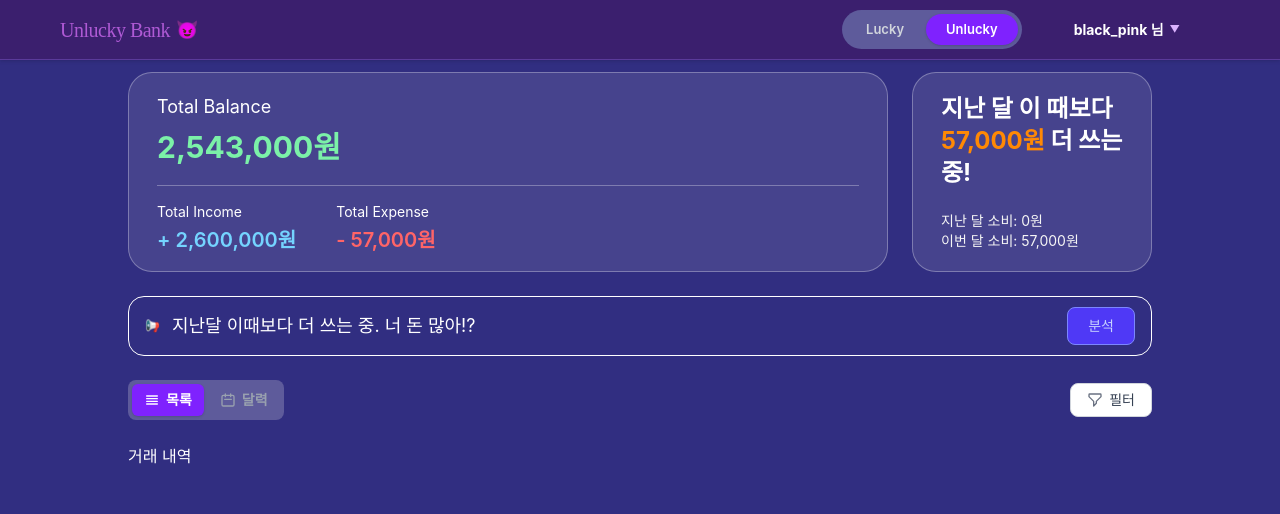
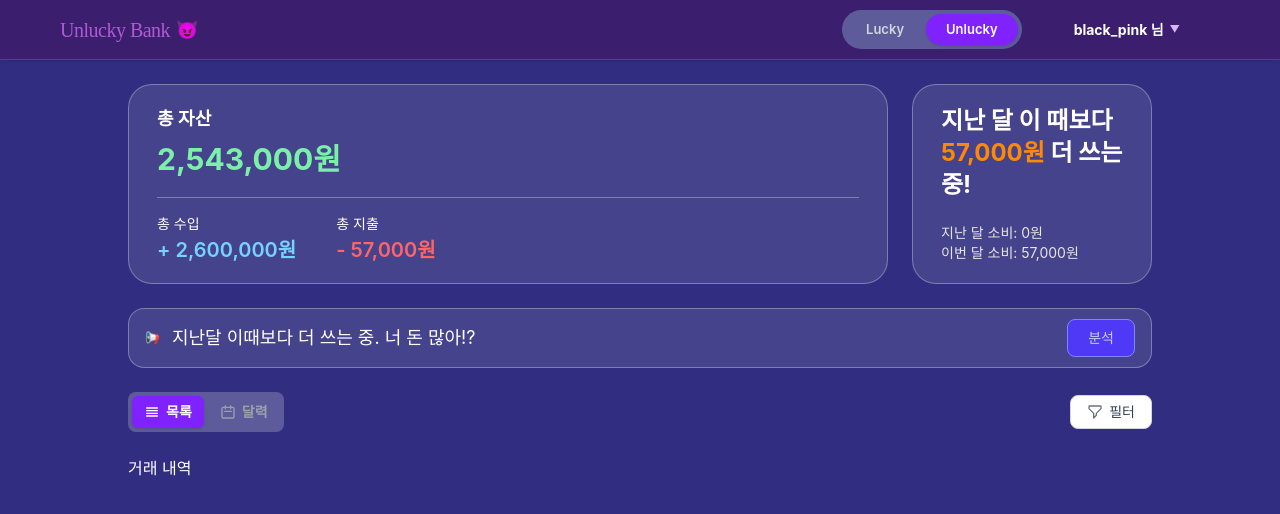
Before and after one commit to kb7-blackpink/Blackpink_AccountBook, a Vue app: page /home in a window 1280 px wide. Shown: the top 514 px of the page. Built offline with nearby package versions, Linux system fonts and the light colour scheme; data requests are answered from the project's data file; a web font is replaced by a local one.

Commit message:
fix: 상단 카드 디자인 레이아웃 수정

```diff
--- a/src/App.vue
+++ b/src/App.vue
@@ -30,7 +30,7 @@ const isAuthPage = computed(() => {
   >
     <AppHeader />
     <div
-      class="lg:w-5xl sm:w-lg mx-auto py-3 lg:py-3 transition-colors duration-500"
+      class="lg:w-5xl sm:w-lg mx-auto p-3 lg:py-6 lg:px-0 transition-colors duration-500"
       :class="[
         !isAuthPage && 'min-h-dvh',
         userStore.mode === 'lucky' ? 'bg-white' : 'bg-[#312E81] text-white',
--- a/src/components/MonthDiff.vue
+++ b/src/components/MonthDiff.vue
@@ -1,6 +1,6 @@
 <template>
   <div
-    class="w-40 h-30 lg:w-60 lg:h-50 border rounded-3xl px-4 py-3 lg:px-7 lg:py-5 flex flex-col justify-between"
+    class="h-23 lg:w-60 lg:h-50 border rounded-3xl px-4 py-3 lg:px-7 lg:py-5 flex flex-col justify-between"
     :class="[
       userStore.mode === 'lucky'
         ? 'border-neutral-400'
@@ -9,11 +9,11 @@
   >
     <div
       :class="[
-        userStore.mode === 'lucky' ? 'text-neutral-800' : 'text-white', // ✅ 수정
+        userStore.mode === 'lucky' ? 'text-neutral-700' : 'text-white', // ✅ 수정
       ]"
     >
       <p class="font-bold lg:text-2xl text-sm">
-        지난 달 이 때보다 <br />
+        지난 달 이 때보다 <br class="hidden lg:block" />
         <span
           :class="[
             userStore.mode === 'lucky'
@@ -32,18 +32,18 @@
     </div>
     <div>
       <p
-        class="text-xs lg:text-sm"
+        class="text-[10px] lg:text-sm"
         :class="[
-          userStore.mode === 'lucky' ? 'text-neutral-500' : 'text-neutral-100', // ✅ 수정
+          userStore.mode === 'lucky' ? 'text-neutral-500' : 'text-neutral-200',
         ]"
       >
         지난 달 소비:
         {{ budgetStore.summary.lastMonthExpense.toLocaleString() }}원
       </p>
       <p
-        class="text-xs lg:text-sm"
+        class="text-[10px] lg:text-sm"
         :class="[
-          userStore.mode === 'lucky' ? 'text-neutral-500' : 'text-neutral-100', // ✅ 수정
+          userStore.mode === 'lucky' ? 'text-neutral-500' : 'text-neutral-200',
         ]"
       >
         이번 달 소비:
--- a/src/components/TextBar.vue
+++ b/src/components/TextBar.vue
@@ -1,26 +1,27 @@
 <template>
   <div
-    class="h-13 lg:h-15 border rounded-2xl px-4 py-3 lg:px-4 lg:py-5 flex items-center justify-between gap-3 transition-colors duration-500"
+    class="h-10 lg:h-15 border rounded-2xl px-2.5 py-3 lg:px-4 lg:py-5 flex items-center justify-between gap-3 transition-colors duration-500"
     :class="[
       userStore.mode === 'lucky'
-        ? 'border-neutral-400 bg-white'
-        : 'border-white bg-transparent',
+        ? 'border-neutral-400'
+        : 'border-white/30 bg-white/10',
     ]"
   >
-    <div class="flex items-center gap-3">
+    <div class="flex items-center gap-2 lg:gap-3 min-w-0 flex-1">
       <p class="text-xs lg:text-md">📢</p>
       <p
-        class="text-xs lg:text-lg"
+        class="text-[10px] lg:text-lg line-clamp-2"
         :class="[
-          userStore.mode === 'lucky' ? 'text-neutral-800' : 'text-white',
+          userStore.mode === 'lucky' ? 'text-neutral-700' : 'text-white',
         ]"
       >
         {{ budgetStore.dynamicMessage }}
       </p>
     </div>
-    <RouterLink to="/analysis">
+
+    <RouterLink to="/analysis" class="shrink-0">
       <button
-        class="border transition px-3 py-1.5 lg:px-5 lg:py-2 rounded-lg text-xs lg:text-sm cursor-pointer"
+        class="border transition px-2 py-1 lg:px-5 lg:py-2 rounded-lg text-[10px] lg:text-sm cursor-pointer"
         :class="[
           userStore.mode === 'lucky'
             ? 'bg-green-200/80 border-green-600 text-green-800 hover:bg-green-300/80'
--- a/src/components/TotalCard.vue
+++ b/src/components/TotalCard.vue
@@ -14,12 +14,12 @@
       ]"
     >
       <p
-        class="text-xs lg:text-lg lg:pb-2"
+        class="text-sm lg:text-lg lg:pb-2 font-semibold"
         :class="[
-          userStore.mode === 'lucky' ? 'text-neutral-500' : 'text-white',
+          userStore.mode === 'lucky' ? 'text-neutral-700' : 'text-white',
         ]"
       >
-        Total Balance
+        총 자산
       </p>
       <p
         class="text-lg font-bold lg:text-3xl"
@@ -34,15 +34,15 @@
     <div class="flex gap-10">
       <div>
         <p
-          class="text-xs lg:text-sm pb-1"
+          class="text-[10px] lg:text-sm pb-0.5"
           :class="[
-            userStore.mode === 'lucky' ? 'text-neutral-500' : 'text-white',
+            userStore.mode === 'lucky' ? 'text-neutral-700' : 'text-white',
           ]"
         >
-          Total Income
+          총 수입
         </p>
         <p
-          class="font-semibold text-sm lg:text-xl"
+          class="font-semibold text-[11px] lg:text-xl"
           :class="[
             userStore.mode === 'lucky' ? 'text-sky-500/80' : 'text-sky-300',
           ]"
@@ -53,15 +53,15 @@
 
       <div>
         <p
-          class="text-xs lg:text-sm pb-1"
+          class="text-[10px] lg:text-sm pb-0.5"
           :class="[
-            userStore.mode === 'lucky' ? 'text-neutral-500' : 'text-white',
+            userStore.mode === 'lucky' ? 'text-neutral-700' : 'text-white',
           ]"
         >
-          Total Expense
+          총 지출
         </p>
         <p
-          class="font-semibold text-sm lg:text-xl"
+          class="font-semibold text-[11px] lg:text-xl"
           :class="[
             userStore.mode === 'lucky' ? 'text-red-500/80' : 'text-red-400',
           ]"
--- a/src/pages/HomePage.vue
+++ b/src/pages/HomePage.vue
@@ -1,6 +1,6 @@
 <template>
   <div class="flex flex-col gap-3 lg:gap-6">
-    <div class="flex justify-center gap-3 lg:gap-6">
+    <div class="flex flex-col lg:flex-row justify-center gap-3 lg:gap-6">
       <TotalCard />
       <MonthDiff />
     </div>
```
